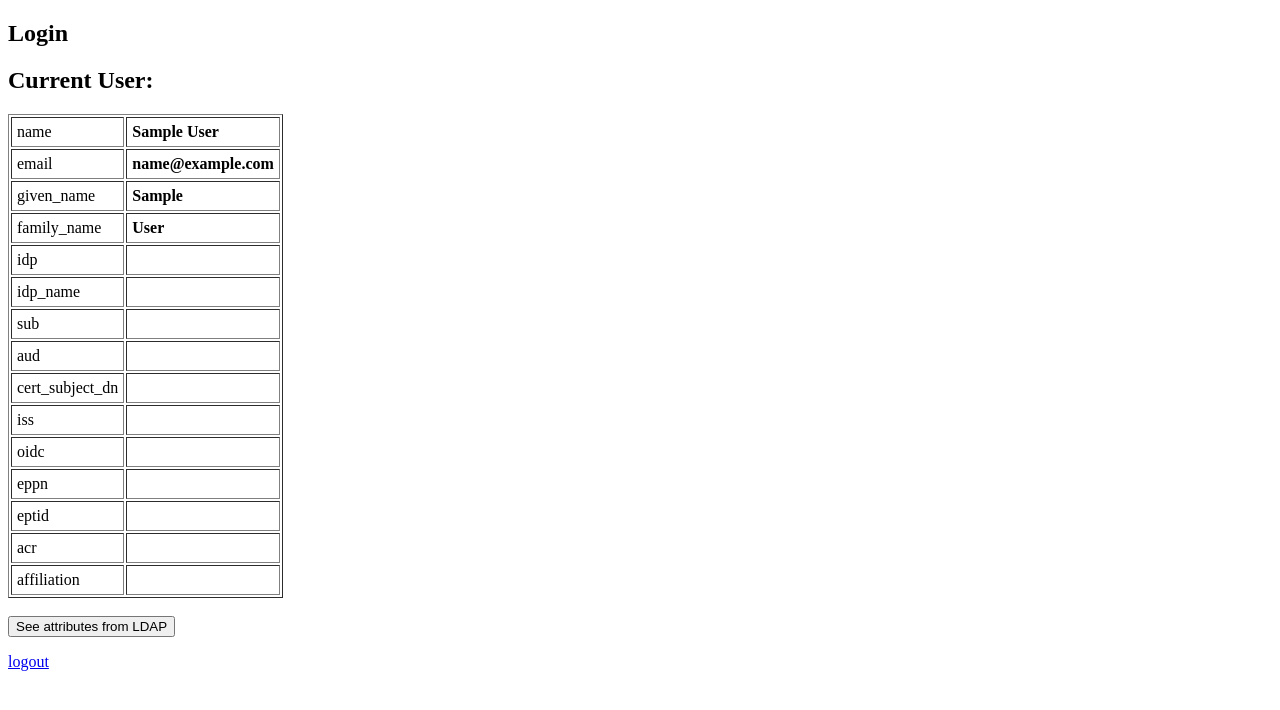
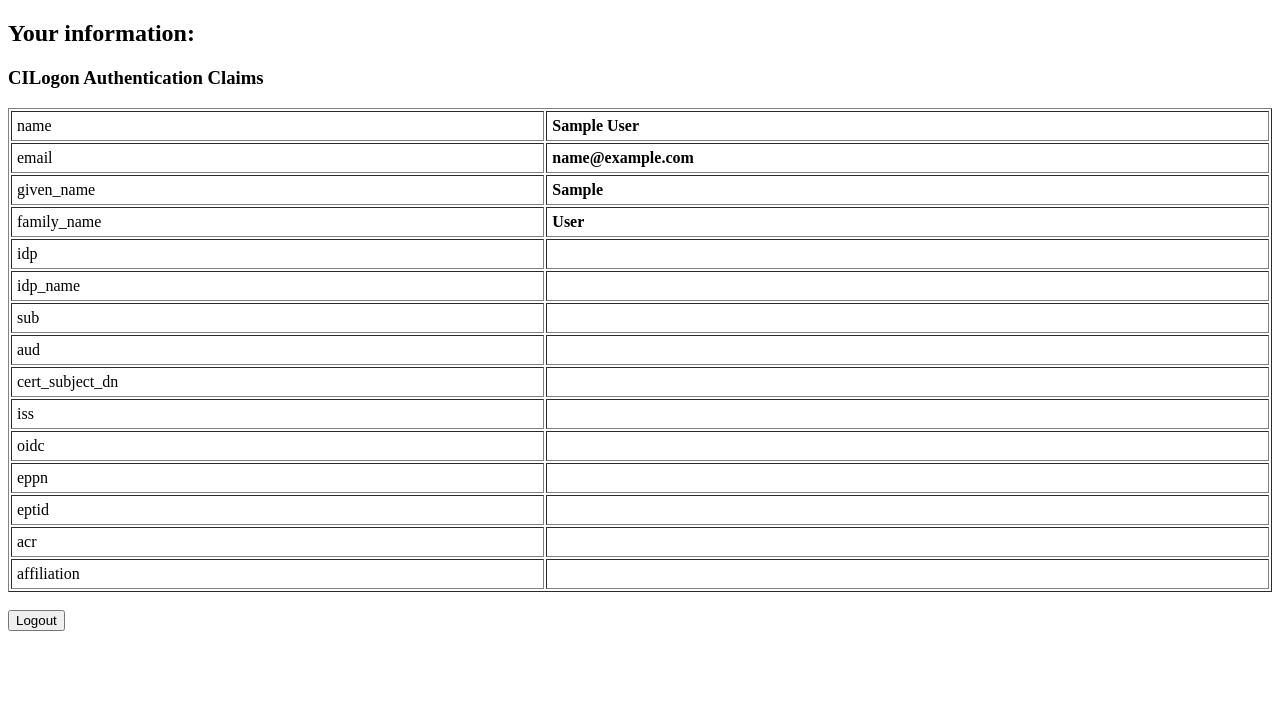
Before and after one commit to RENCI-NRIG/django-comanage-docker, a Django app: page / in a window 1280 px wide. Shown: the top 710 px of the page. Run offline with Django 3.2, Linux system fonts and the light colour scheme; the visitor is signed in with stand-in values (Sample User, id 1); data that the repository does not hold is empty.

Commit message:
Update packages and docs

```diff
--- a/comanage/templates/login.html
+++ b/comanage/templates/login.html
@@ -3,12 +3,12 @@
 {% block title %}Login{% endblock %}
 
 {% block content %}
-    <h2>Login</h2>
     <html>
     <body>
     {% if user.is_authenticated %}
-        <h2>Current User:</h2>
-        <table border="1px solid black" cellpadding="5px">
+        <h2>Your information:</h2>
+        <h3>CILogon Authentication Claims</h3>
+        <table border="1px solid black" cellpadding="5px" width="100%">
             <tr>
                 <td>name</td>
                 <td><b>{{ user.name }}</b></td>
@@ -70,15 +70,9 @@
                 <td><b>{{ user.affiliation }}</b></td>
             </tr>
         </table>
-        <br>
-        <form action="/" method="post">
-            {% csrf_token %}
-            <input type="hidden" name="user_id" value="{{ user.id }}">
-            <input type="submit" value="See attributes from LDAP">
-            <br>
         {% if isMemberOf %}
-                <h2>LDAP: isMemberOf</h2>
-                <table border="1px solid black" cellpadding="5px">
+            <h3>COManage Authorization: isMemberOf</h3>
+            <table border="1px solid black" cellpadding="5px" width="100%">
                 {% for group in isMemberOf %}
                     <tr>
                         <td>{{ group.attribute }}</td>
@@ -88,8 +82,8 @@
             </table>
         {% endif %}
         {% if LDAPOther %}
-                <h2>LDAP: other attributes</h2>
-                <table border="1px solid black" cellpadding="5px">
+            <h3>COManage Authorization: other attributes</h3>
+            <table border="1px solid black" cellpadding="5px" width="100%">
                 {% for group in LDAPOther %}
                     <tr>
                         <td>{{ group.attribute }}</td>
@@ -98,10 +92,30 @@
                 {% endfor %}
             </table>
         {% endif %}
-        </form>
-        <p><a href="{% url 'logout' %}">logout</a></p>
+        <br>
+        <a href="{% url 'logout' %}">
+            <button type="button">
+                Logout
+            </button>
+        </a>
     {% else %}
-        <a href="{% url 'oidc_authentication_init' %}">Login</a>
+        <h2>Authenticate with:</h2>
+
+        <div style="border: 5px outset #696; cursor:pointer; padding:3px;
+display:inline-block;" onclick="location.href='https://cilogon.org'">
+            <button type="button">
+                <a href="{% url 'oidc_authentication_init' %}"
+                   style="font-family:Arial,sans-serif; font-style:italic;
+font-weight:bold; font-size:28px; color:#363;
+text-decoration:none;">
+                    <img alt=""
+                         src="https://cilogon.org/images/cilogon-logo-32x32.png"
+                         style="vertical-align:middle"/>
+                    CILogon 2.0 / COmanage
+                </a>
+            </button>
+        </div>
+
     {% endif %}
     </body>
     </html>
--- a/comanage/views.py
+++ b/comanage/views.py
@@ -4,28 +4,11 @@ from .models import IsMemberOf, LdapOther
 
 
 def ldap_attributes(request):
-    if request.method == 'POST':
-        user_id = request.POST['user_id']
+    user = request.user
+    if user.is_authenticated:
+        user_id = user.id
     else:
         user_id = 0
     ismemberof = IsMemberOf.objects.filter(membershipismemberof__user_id=user_id).order_by('value')
     ldapother = LdapOther.objects.filter(membershipldapother__user_id=user_id).order_by('attribute', 'value')
     return render(request, 'login.html', {'isMemberOf': ismemberof, 'LDAPOther': ldapother})
-
-
-def group_list(request):
-    if request.method == 'POST':
-        user_id = request.POST['user_id']
-    else:
-        user_id = 0
-    membership = IsMemberOf.objects.filter(membershipismemberof__user_id=user_id).order_by('value')
-    return render(request, 'login.html', {'isMemberOf': membership})
-
-
-def ldap_other_list(request):
-    if request.method == 'POST':
-        user_id = request.POST['user_id']
-    else:
-        user_id = 0
-    membership = LdapOther.objects.filter(membershipldapother__user_id=user_id).order_by('attribute', 'value')
-    return render(request, 'login.html', {'LDAPOther': membership})
--- a/core/urls.py
+++ b/core/urls.py
@@ -1,18 +1,3 @@
-"""core URL Configuration
-
-The `urlpatterns` list routes URLs to views. For more information please see:
-    https://docs.djangoproject.com/en/2.1/topics/http/urls/
-Examples:
-Function views
-    1. Add an import:  from my_app import views
-    2. Add a URL to urlpatterns:  path('', views.home, name='home')
-Class-based views
-    1. Add an import:  from other_app.views import Home
-    2. Add a URL to urlpatterns:  path('', Home.as_view(), name='home')
-Including another URLconf
-    1. Import the include() function: from django.urls import include, path
-    2. Add a URL to urlpatterns:  path('blog/', include('blog.urls'))
-"""
 from django.contrib import admin
 from django.urls import path, include
 
```
Also changed, not shown: comanage/auth.py (+2 -7 lines), comanage/ldapsearch.py (+5 -2 lines), docker-compose.yml (+38 -14 lines), requirements.txt (+7 -7 lines), README.md, 9 other files. Lines whose indentation alone changed are shown as unchanged.
